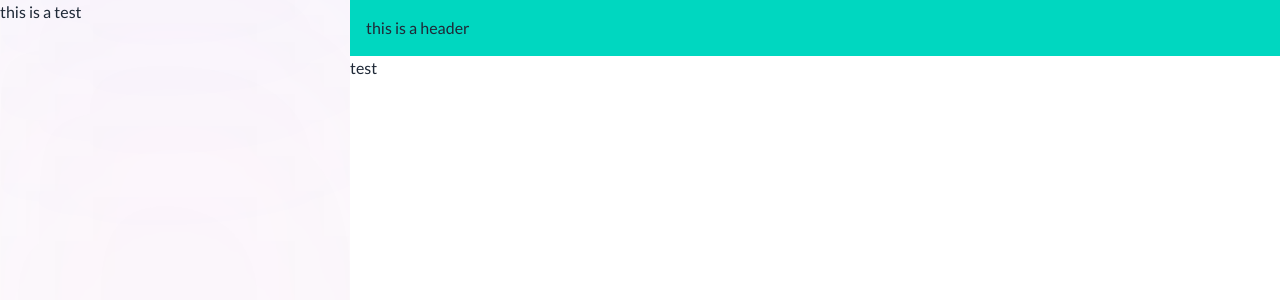
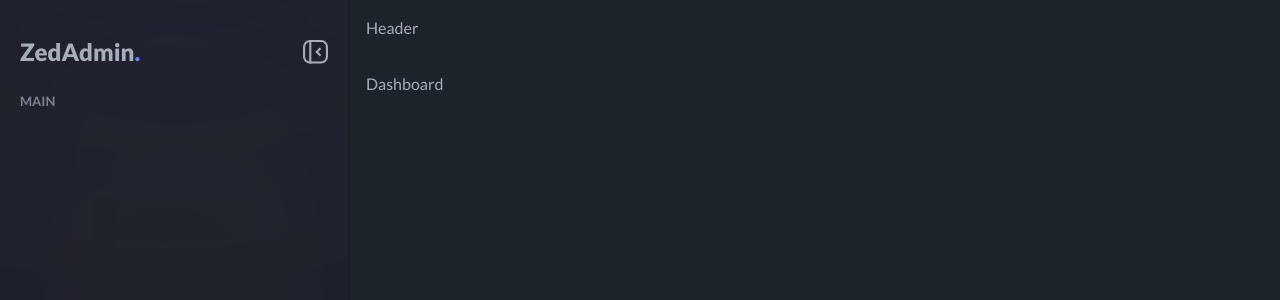
Before and after one commit to zagreus-co/ZedAdmin, a React (Vite) app: page / in a window 1280 px wide. Shown: the top 300 px of the page. Built offline with nearby package versions, Linux system fonts and the light colour scheme.

Commit message:
WIP: add CategoryTitle component

```diff
--- a/src/App.jsx
+++ b/src/App.jsx
@@ -19,7 +19,15 @@ function App() {
             index
             element={
               <Suspense fallback={<Loading />}>
-                <p>test</p>
+                <p>Dashboard</p>
+              </Suspense>
+            }
+          />
+          <Route
+            path="/test"
+            element={
+              <Suspense fallback={<Loading />}>
+                <p>Test</p>
               </Suspense>
             }
           />
--- a/src/assets/css/index.css
+++ b/src/assets/css/index.css
@@ -24,6 +24,25 @@
     @apply m-0 p-0 box-border;
   }
 
+  h1 {
+    @apply text-[2rem] sm:text-[2.3rem] md:text-[2.8rem] lg:text-[3.2rem] xl:text-5xl lg:!leading-[4rem];
+  }
+  h2 {
+    @apply text-[1.9rem] sm:text-[2.3rem] lg:text-[2.7rem] xl:text-5xl lg:!leading-[3.9rem];
+  }
+  h3 {
+    @apply text-[1.7rem] sm:text-[2rem] lg:text-[2.4rem] xl:text-4xl;
+  }
+  h4 {
+    @apply text-[1.3rem] sm:text-[1.6rem] lg:text-[1.6rem] xl:text-3xl;
+  }
+  h5 {
+    @apply text-[1.1rem] sm:text-[1.3rem] lg:text-[1.4rem] xl:text-2xl;
+  }
+  h6 {
+    @apply text-[1rem] sm:text-[1.1rem] xl:text-xl;
+  }
+
   body {
     direction: ltr;
     font-family: "Lato";
--- a/src/layouts/DashboardLayout.jsx
+++ b/src/layouts/DashboardLayout.jsx
@@ -6,10 +6,13 @@ const DashboardLayout = () => {
     <>
       <SideBar />
 
-      <div className="ml-auto w-[calc(100%_-_350px)]">
-        <header className={"bg-accent p-4"}>this is a header</header>
-        <Outlet />
-      </div>
+      <main className="ml-auto w-[calc(100%_-_350px)]">
+        <header className={"p-4"}>Header</header>
+
+        <section className="p-4">
+          <Outlet />
+        </section>
+      </main>
     </>
   );
 };
--- /dev/null
+++ b/src/pages/dashboard/components/SideBar/CategoryTitle.jsx
@@ -0,0 +1,11 @@
+import React from "react";
+
+const CategoryTitle = ({ title }) => {
+  return (
+    <span className="block text-[13px] font-semibold my-2 uppercase text-[var(--fallback-bc,oklch(var(--bc)/.7))]">
+      {title}
+    </span>
+  );
+};
+
+export default CategoryTitle;
--- a/src/pages/dashboard/components/SideBar/GradientShape.jsx
+++ b/src/pages/dashboard/components/SideBar/GradientShape.jsx
@@ -4,9 +4,9 @@ const GradientShape = () => {
   return (
     <>
       <div className="accent-content bg-accent-content bg-opacity-[.01] h-screen absolute inset-0 z-10 backdrop-blur-[500px]"></div>
-      <div className="absolute -left-0 bottom-[10px] w-[400px] h-[200px] rounded-r-full bg-opacity-[.05] rounded-ful bg-accent blur-[150px]"></div>
+      <div className="absolute -left-0 bottom-[10px] w-[400px] h-[200px] rounded-r-full bg-opacity-[.07] rounded-ful bg-accent blur-[150px]"></div>
       <div className="absolute -left-0 bottom-[330px] w-[400px] h-[348px] scale-y-150 rounded-r-full bg-opacity-[.05] rounded-ful bg-secondary blur-[150px]"></div>
-      <div className="absolute -left-0 bottom-[740px] w-[400px] h-[450px] rounded-r-full bg-opacity-[.05] rounded-ful bg-primary blur-[150px]"></div>
+      <div className="absolute -left-0 bottom-[740px] w-[400px] h-[450px] rounded-r-full bg-opacity-[.06] rounded-ful bg-primary blur-[150px]"></div>
     </>
   );
 };
--- a/src/pages/dashboard/components/SideBar/index.jsx
+++ b/src/pages/dashboard/components/SideBar/index.jsx
@@ -1,11 +1,60 @@
 import React from "react";
 import GradientShape from "./GradientShape";
+import CategoryTitle from "./CategoryTitle";
 
 const SideBar = () => {
+  const brandName = <>ZedAdmin</>;
+
   return (
     <aside className=" h-screen fixed left-0 top-0 bottom-0 w-[350px] z-[99] overflow-hidden">
-      <div className=" relative z-[99] h-screen border-r-2 border-secondary-content border-opacity-15">
-        this is a test
+      <div className=" relative z-[99] h-screen border-r-2 border-secondary-content border-opacity-15 p-5">
+        <div className="flex justify-between items-center">
+          <h1 className="text-2xl font-extrabold">
+            {brandName}
+            <span className="text-primary">.</span>
+          </h1>
+          <button type="button">
+            <svg
+              className="w-[25px] h-auto "
+              width="36"
+              height="34"
+              viewBox="0 0 36 34"
+              fill="none"
+              xmlns="http://www.w3.org/2000/svg"
+            >
+              <rect
+                x="1.5"
+                y="1.5"
+                width="33"
+                height="31"
+                rx="8.5"
+                stroke="#585656"
+                strokeWidth="3"
+                className="stroke-[var(--fallback-bc,oklch(var(--bc)/1))]"
+              />
+              <line
+                x1="10.5"
+                y1="1"
+                x2="10.5"
+                y2="34"
+                stroke="#585656"
+                strokeWidth="3"
+                className="stroke-[var(--fallback-bc,oklch(var(--bc)/1))]"
+              />
+              <path
+                d="M18.2724 16.5369L23.5364 11.2729C23.9002 10.909 24.4885 10.909 24.8485 11.2729L25.7233 12.1476C26.0871 12.5115 26.0871 13.0998 25.7233 13.4598L21.9959 17.1949L25.7271 20.9261C26.091 21.2899 26.091 21.8783 25.7271 22.2382L24.8524 23.1168C24.4885 23.4807 23.9002 23.4807 23.5402 23.1168L18.2763 17.8529C17.9086 17.489 17.9086 16.9007 18.2724 16.5369Z"
+                fill="#585656"
+                className="fill-[var(--fallback-bc,oklch(var(--bc)/1))]"
+              />
+            </svg>
+          </button>
+        </div>
+
+        <ul>
+          <li>
+            <CategoryTitle title={"main"} />
+          </li>
+        </ul>
       </div>
 
       <GradientShape />
--- a/src/pages/loading.jsx
+++ b/src/pages/loading.jsx
@@ -3,7 +3,7 @@ import { ScaleLoader } from "react-spinners";
 const Loading = () => {
   return (
     <div className="flex justify-center items-center h-screen w-full ">
-      <ScaleLoader color="#023782" size={60} />
+      <ScaleLoader color="oklch(var(--p))" size={60} />
     </div>
   );
 };
--- a/tailwind.config.js
+++ b/tailwind.config.js
@@ -12,7 +12,7 @@ export default {
     extend: {},
   },
   daisyui: {
-    themes: ["light"],
+    themes: ["dark"],
   },
   plugins: [require("daisyui")],
 };
```
